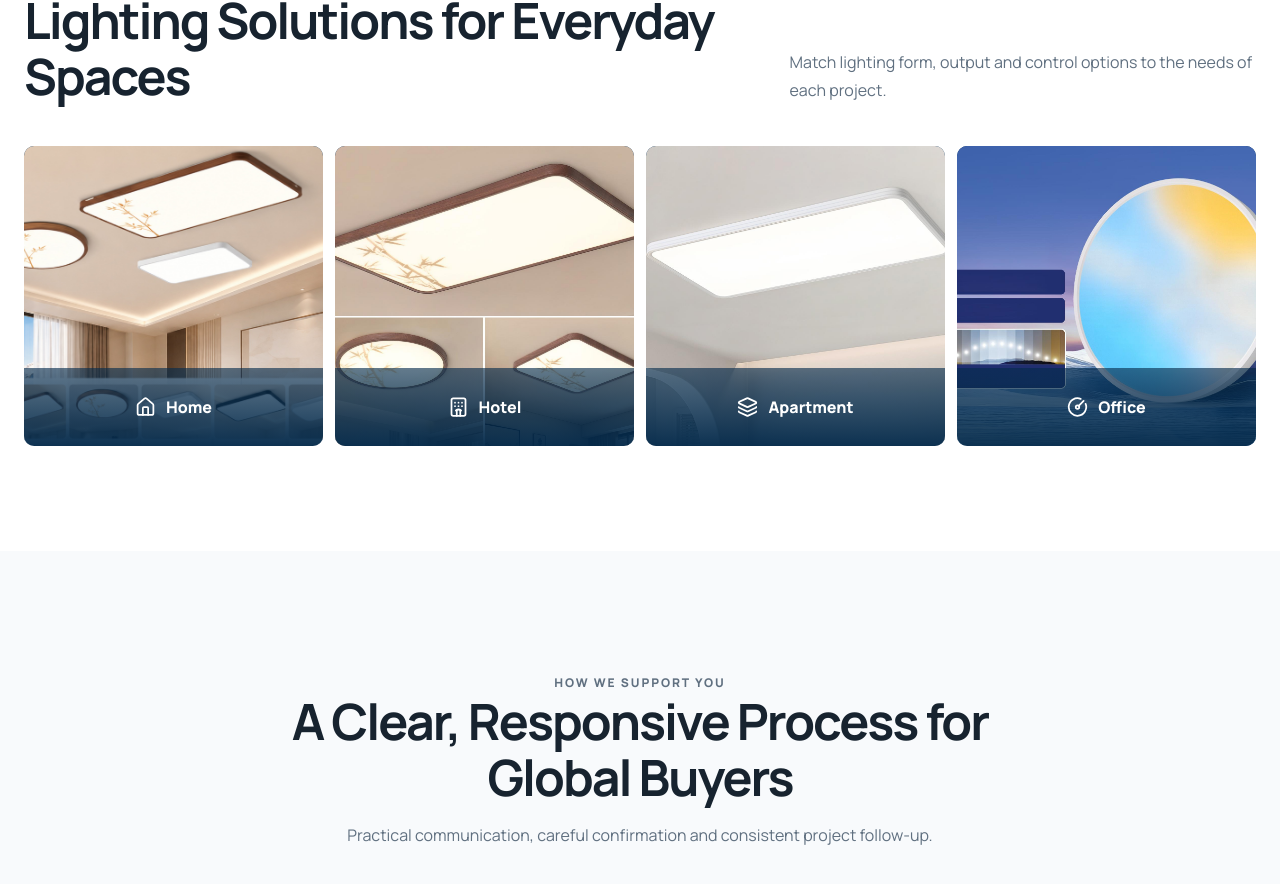
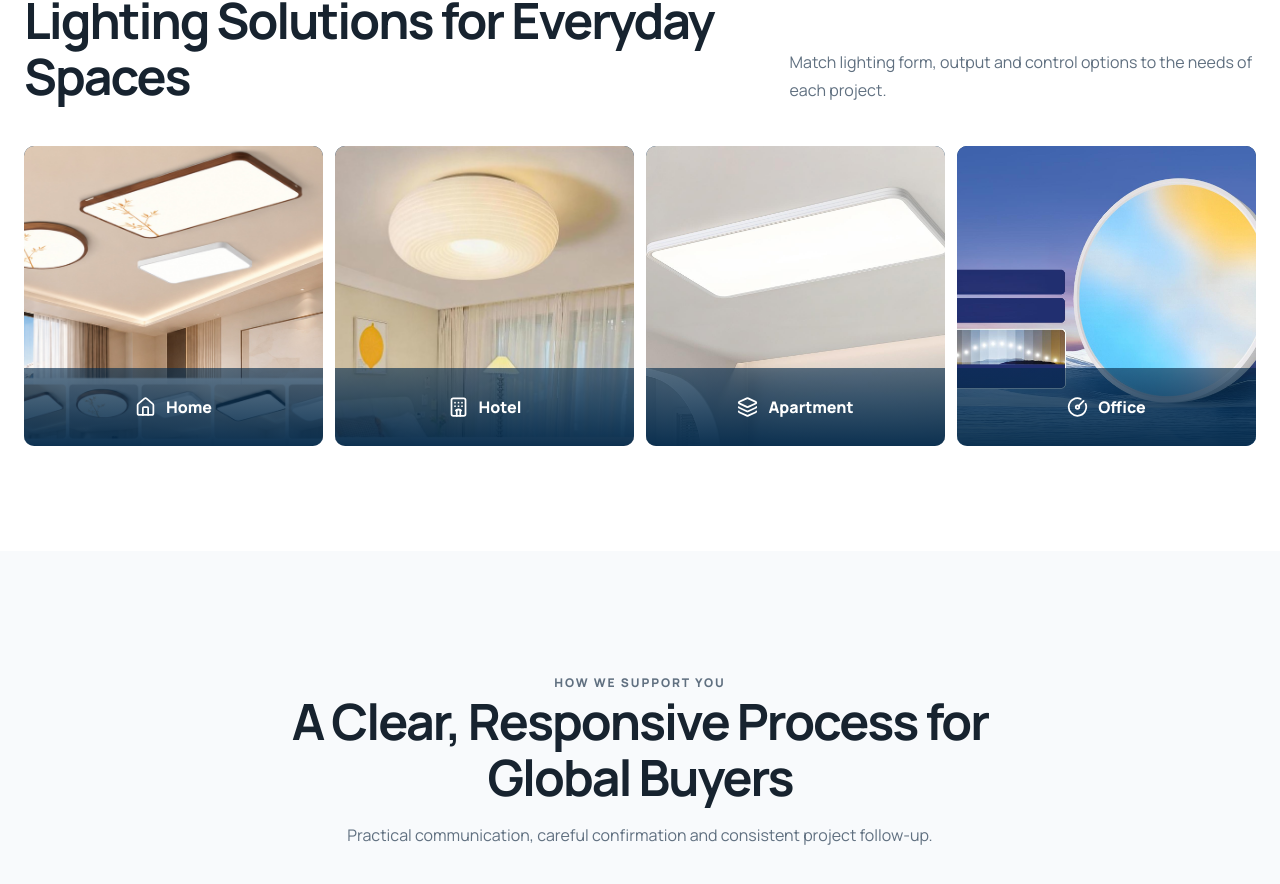
Before and after one commit to vancouver9866-eng/Website-Codex-Grow, a Next.js app: page / in a window 1280 px wide. Shown: the part 4087-4971 px from the top of the page. Built offline with nearby package versions, Linux system fonts and the light colour scheme.

Commit message:
Update hotel application image

```diff
--- a/app/page.tsx
+++ b/app/page.tsx
@@ -92,7 +92,7 @@ const customOptions = [
 
 const applications = [
   { icon: House, label: "Home", image: "/images/hero-scene.jpg" },
-  { icon: Hotel, label: "Hotel", image: "/images/decorative.jpg" },
+  { icon: Hotel, label: "Hotel", image: "/images/catalog-products-clean/page-050.jpg" },
   { icon: Layers3, label: "Apartment", image: "/images/ultra-thin.jpg" },
   { icon: CircleGauge, label: "Office", image: "/images/smart.jpg" },
 ];
```
